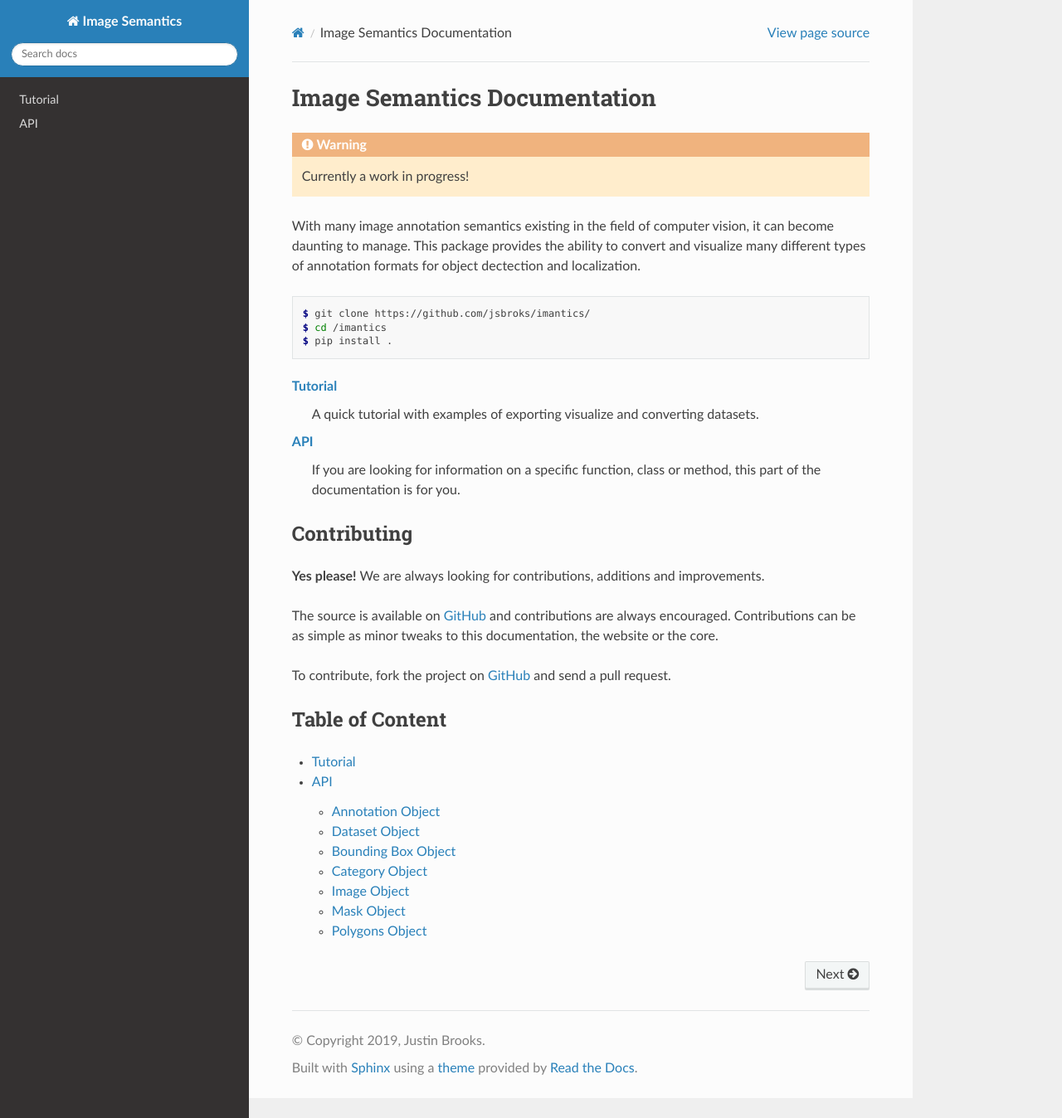
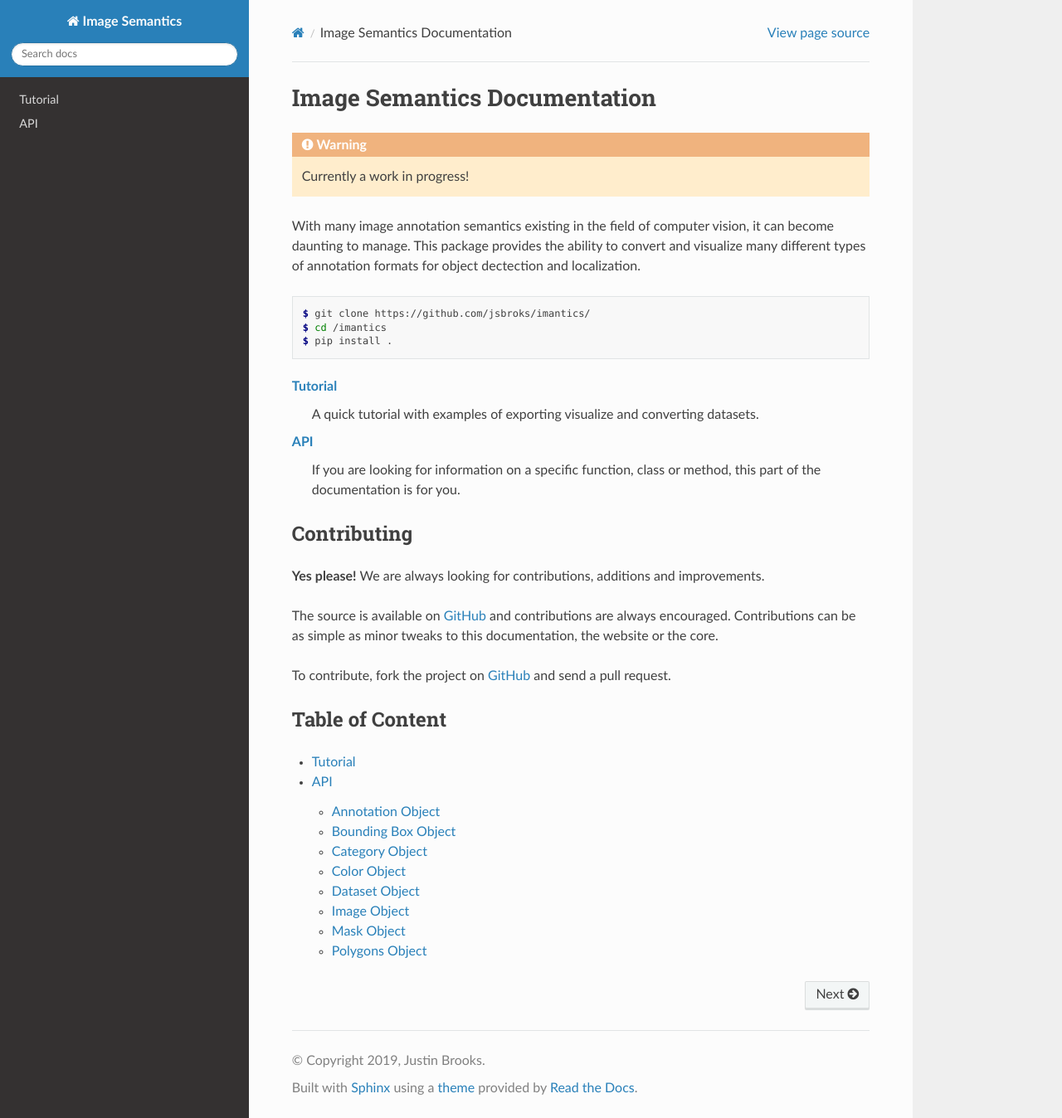
Before and after one commit to jsbroks/imantics, a Sphinx documentation site: the page built from docs/index.rst, in a window 1280 px wide and 1348 px high. Shown: the whole window at 83% size. Built offline with Sphinx 7.4.7 and the Read the Docs theme 2.0.0, drawn with Linux system fonts in a browser that asks for light colours; part of the change alters nothing that is shown.

```diff
--- a/docs/api.rst
+++ b/docs/api.rst
@@ -14,13 +14,6 @@ Annotation Object
    :members:
    :inherited-members:
 
-Dataset Object
----------------
-
-.. autoclass:: Dataset
-   :members:
-   :inherited-members:
-
 Bounding Box Object
 -------------------
 
@@ -32,6 +25,20 @@ Category Object
 -------------------
 
 .. autoclass:: Category
+   :members:
+   :inherited-members:
+
+Color Object
+-------------------
+
+.. autoclass:: Color
+   :members:
+   :inherited-members:
+
+Dataset Object
+---------------
+
+.. autoclass:: Dataset
    :members:
    :inherited-members:
 
```
